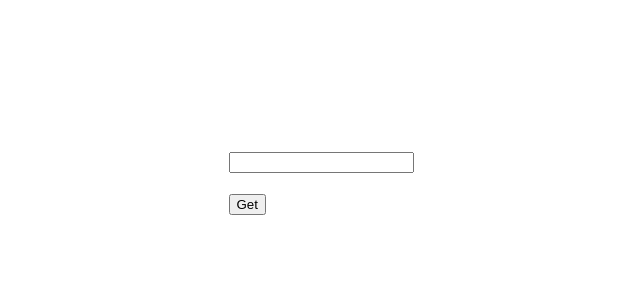
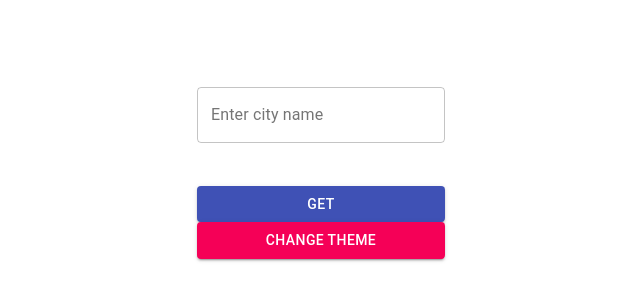
Before and after one commit to Gagan9760/weather, a React (Create React App) app: page / in a window 1280 px wide. Shown: the part 206-506 px from the top of the page, without its empty margins (319-959 px from the left). Built offline with nearby package versions, Linux system fonts and the light colour scheme.

Commit message:
material

```diff
--- a/package.json
+++ b/package.json
@@ -3,6 +3,7 @@
   "version": "0.1.0",
   "private": true,
   "dependencies": {
+    "@material-ui/core": "^4.12.3",
     "@testing-library/jest-dom": "^5.14.1",
     "@testing-library/react": "^11.2.7",
     "@testing-library/user-event": "^12.8.3",
--- a/src/App.js
+++ b/src/App.js
@@ -1,23 +1,31 @@
 import React,{useState} from 'react'
 import './style.css'
+import { Button,TextField } from '@material-ui/core'
+
 const App = () => {
     const [value,setValue] = useState('')
     const [data,setData] = useState('')
+    const [dark,setDark] = useState(false)
     const getValues = async ()=>{
         const response = await fetch(`http://api.openweathermap.org/data/2.5/weather?q=${value}&appid=7c7c180a9582489ed9b78155e63b8d28&units=metric`)
-        if(response.status==200){
+        if(response.status===200){
         const data = await response.json()
         setData(data.main.temp)
         }else{
             setData("No results")
         }
     }
+    const theme = ()=>{
+        setDark(!dark)
+    }
 
     return (
-        <div>
-            <input value={value} onChange={(e)=>setValue(e.target.value)}></input>
+        <div className={dark?"dark":"light"}>
+            <TextField variant="outlined" label="Enter city name" value={value} onChange={(e)=>setValue(e.target.value)}></TextField>
             <h1>{value}</h1>
-            <button onClick={getValues}>Get</button>
+            <Button variant="contained" color="primary" onClick={getValues}>Get</Button>
+            <Button variant="contained" onClick={theme} color="secondary">Change theme</Button>
+
             <h1>{data}</h1>
         </div>
     )
--- a/src/style.css
+++ b/src/style.css
@@ -2,6 +2,22 @@ body{
     margin: 0;
     padding: 0;
     height: 100vh;
+
+
+}
+.light{
+    height: 100vh;
+
     display: grid;
     place-content: center;
+    transition: 1s all;
 }
+.dark{
+    height: 100vh;
+    background-color: rgb(60, 60, 61);
+
+
+    display: grid;
+    place-content: center;
+    transition: 1s all;
+}
```
Also changed, not shown: 1 other file (tests, documents, lock files or other folders).
